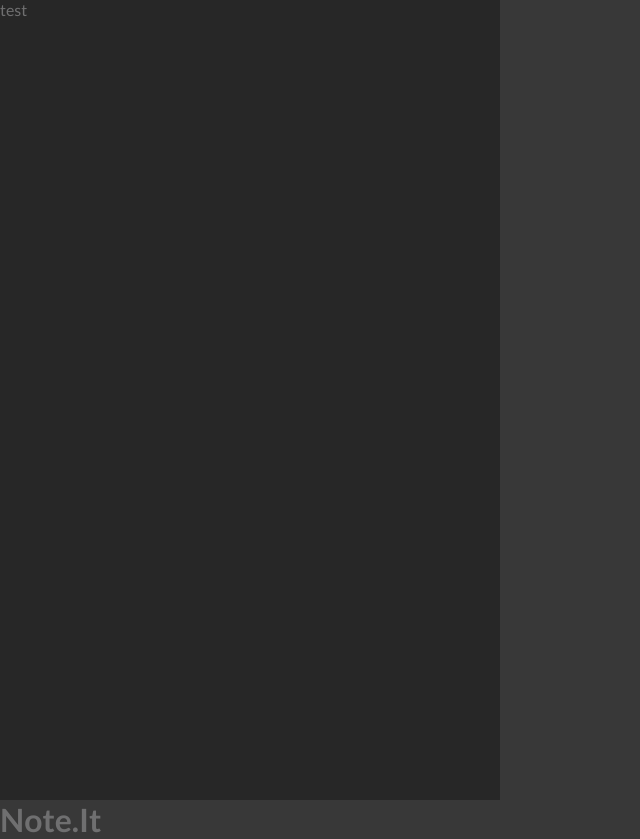
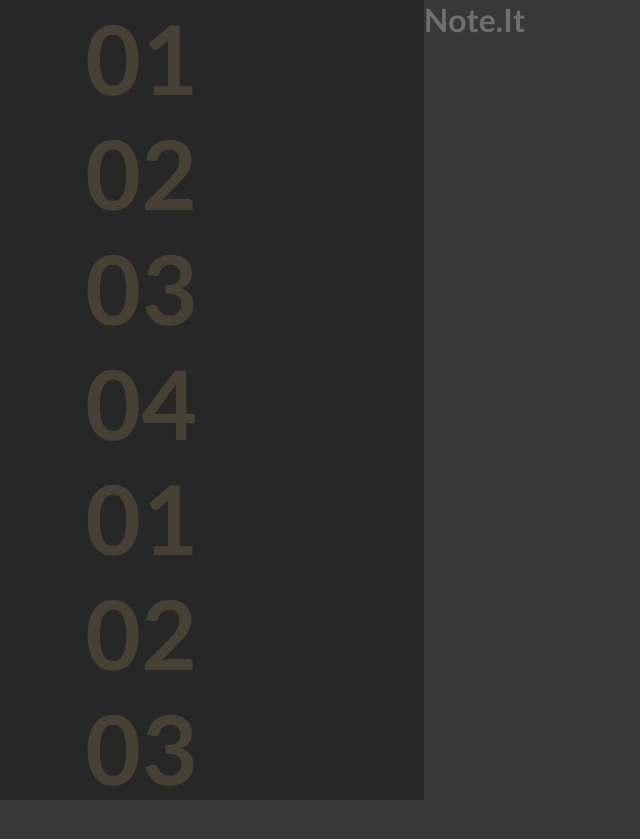
Before and after one commit to amadorgabriel/note-it, a Next.js app: page / in a window 1280 px wide. Shown: the whole page, without its empty margins (0-640 px from the left). After the commit the page ends 800 px from the top, so only its background shows below. Built offline with nearby package versions, Linux system fonts and the light colour scheme.

Commit message:
feat: add dynamic list to calendar and new styles

```diff
--- a/src/components/Calendar.tsx
+++ b/src/components/Calendar.tsx
@@ -1,11 +1,33 @@
+import { useState } from 'react'
+import addMonths from "date-fns/addMonths";
+import subMonths from "date-fns/subMonths";
+
+import { getAllDaysOfMonth, concatMonthsArray } from '../utils/monthDaysManagement'
+
 import { ScrollabeCalendar } from "./styles";
 
-import { getAllDaysOfMonth } from '../utils/convertPeriodDateToArray'
+export const Calendar = () => {
+  const [daysOfPrevioustMonth] = getAllDaysOfMonth(subMonths(new Date(), 1))
+  const [daysOfCurrentMonth] = getAllDaysOfMonth(new Date())
+  const [daysOfNextMonth] = getAllDaysOfMonth(addMonths(new Date(), 1))
+  const [allDays, currentDayIndex] = concatMonthsArray(daysOfPrevioustMonth, daysOfCurrentMonth, daysOfNextMonth)
 
-export const Calendar = () => {
   return (
     <ScrollabeCalendar>
-      <p>test</p>
+      <ul>{allDays.map((numberDay:number, index:number) => {
+
+        return (
+          <li key={index}>
+            <p className={currentDayIndex == index ? "active" : ""}>{numberDay}</p>
+            <span className={currentDayIndex == index ? "" : "hidden"}>
+              <p>May, 05</p>
+              <p>wednesday</p>
+            </span>
+          </li>
+        )
+      }
+
+        )}</ul>
     </ScrollabeCalendar>
   );
 };
--- a/src/components/styles.ts
+++ b/src/components/styles.ts
@@ -1,9 +1,76 @@
-import styled from 'styled-components'
+import styled from "styled-components";
 
 export const ScrollabeCalendar = styled.article`
-  max-width: 500px;
-  width: 100%;
+  background: ${props => props.theme.colors.background.secondary};
+
+  padding: 0rem 4rem;
+  width: 26.5rem;
   height: 100vh;
 
-  background: ${props => props.theme.colors.background.secondary}
-`
+  display: flex;
+  flex-direction: column;
+  align-items: center;
+  justify-content: space-between;
+
+  overflow-y: scroll;
+
+  &::-webkit-scrollbar {
+    display: none;
+  }
+
+  ul {
+  }
+
+  li {
+    display: flex;
+    align-items: center;
+    cursor: pointer;
+
+    list-style: none;
+    text-transform: uppercase;
+    font-weight: bold;
+
+    color: ${({ theme }) => theme.colors.tipografy.title.primary};
+    transition: 0.6s ease;
+  }
+
+  li > p {
+    font-size: 6rem;
+    padding-right: 30px;
+    opacity: 0.2;
+    transition: 0.6s ease;
+  }
+
+  li > p:hover{
+    opacity: 0.4;
+    transition: 0.6s ease;
+  }
+
+  li > p.active {
+    opacity: 1;
+    transition: 0.6s ease;
+  }
+
+  li > p.active:hover {
+    opacity: 1;
+    transition: 0.6s ease;
+  }
+
+  li span p:first-child {
+    font-size: 1.75rem;
+    font-weight: normal;
+    opacity: 0.7;
+
+    padding-bottom: 1px;
+  }
+
+  li span p:last-child {
+    font-size: 1.125rem;
+    opacity: 0.4;
+  }
+
+  li:hover {
+    /* filter: brightness(0.2); */
+    transition: 0.6s ease;
+  }
+`;
--- a/src/pages/_app.tsx
+++ b/src/pages/_app.tsx
@@ -9,7 +9,7 @@ import GlobalStyles from "../styles/global";
 function App({ Component, pageProps }) {
   return (
     <ThemeProvider theme={darkTheme}>
-      <div>
+      <div className="flex">
         <Calendar />
         <Component {...pageProps} />
       </div>
--- a/src/styles/global.ts
+++ b/src/styles/global.ts
@@ -32,4 +32,15 @@ export default createGlobalStyle`
     }
   }
 
+
+  /* ------- UTILS ------- */
+
+  .flex{
+    display: flex
+  }
+
+  .hidden{
+    display: none;
+  }
+
 `;
```
